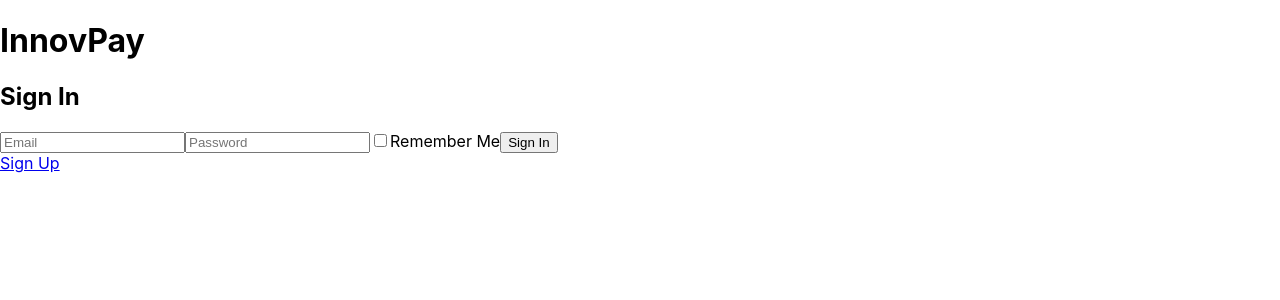
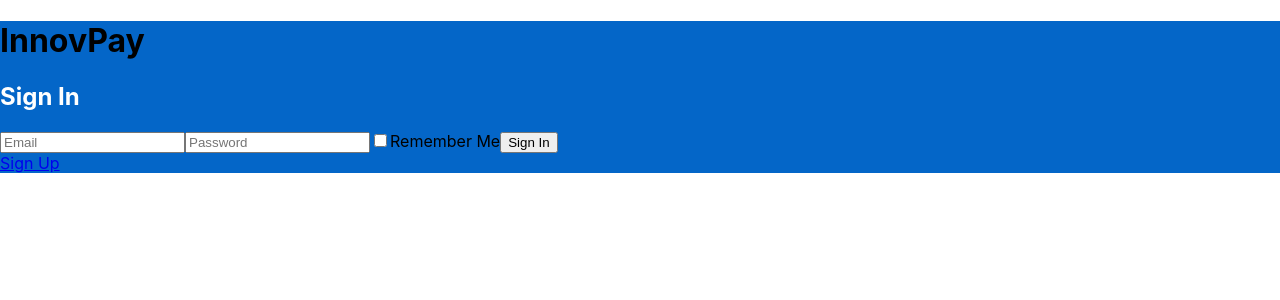
Before and after one commit to Jianwei07/capstone-1-banking-app, a React (Create React App) app in the folder capstone-1-team3/: page / in a window 1280 px wide. Shown: the top 300 px of the page. Built offline with nearby package versions, Linux system fonts and the light colour scheme.

Commit message:
imported css for signin.js

```diff
--- a/capstone-1-team3/src/components/SignIn.css
+++ b/capstone-1-team3/src/components/SignIn.css
@@ -1,4 +1,4 @@
-.main {
+.home {
     background-color: #0466c8;
 }
 
--- a/capstone-1-team3/src/components/SignIn.js
+++ b/capstone-1-team3/src/components/SignIn.js
@@ -1,5 +1,6 @@
 import React, { useState } from 'react'
 import { useNavigate } from 'react-router-dom'
+import './SignIn.css'
 
 export const SignIn = (props) => {
     const [loginInput, setLoginInput] = useState({ email: "", password: "" })
@@ -24,7 +25,7 @@ export const SignIn = (props) => {
         setLoginInput({...loginInput, [e.target.name]: e.target.value})
     }
     return (
-        <div className='main'>
+        <div className='home'>
             <h1>InnovPay</h1>
             <form>
                 <h2 className='signin'>Sign In</h2>
```
